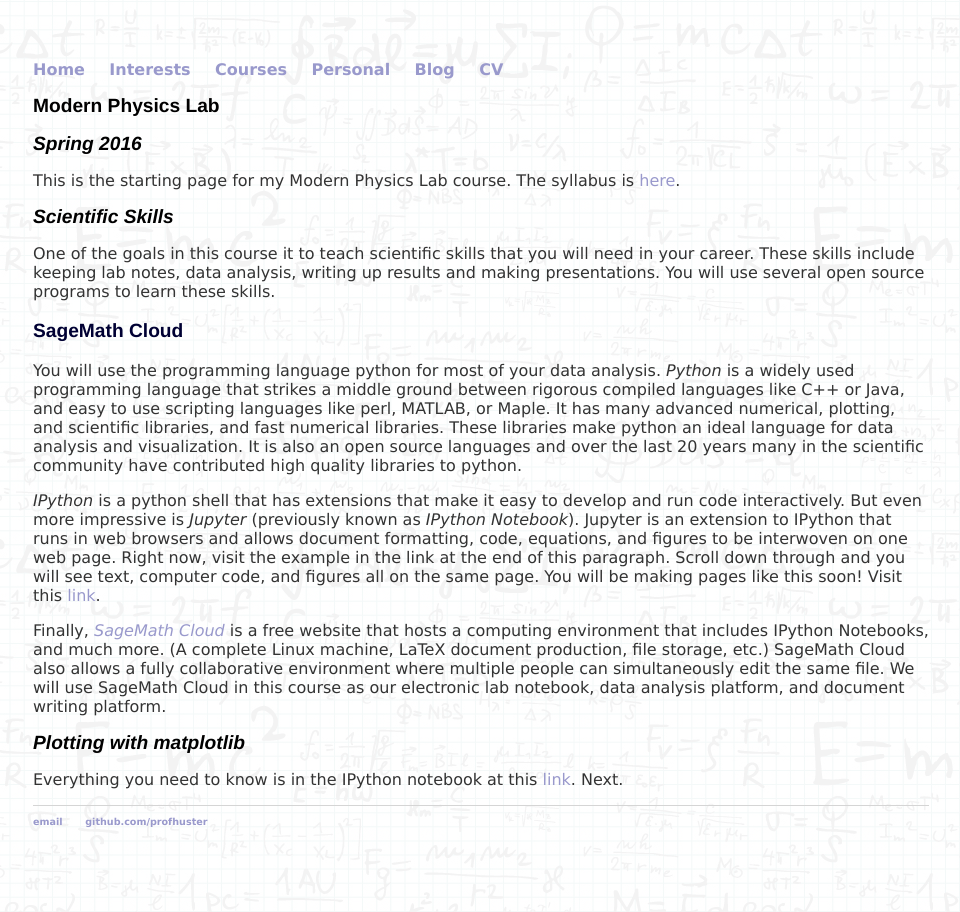
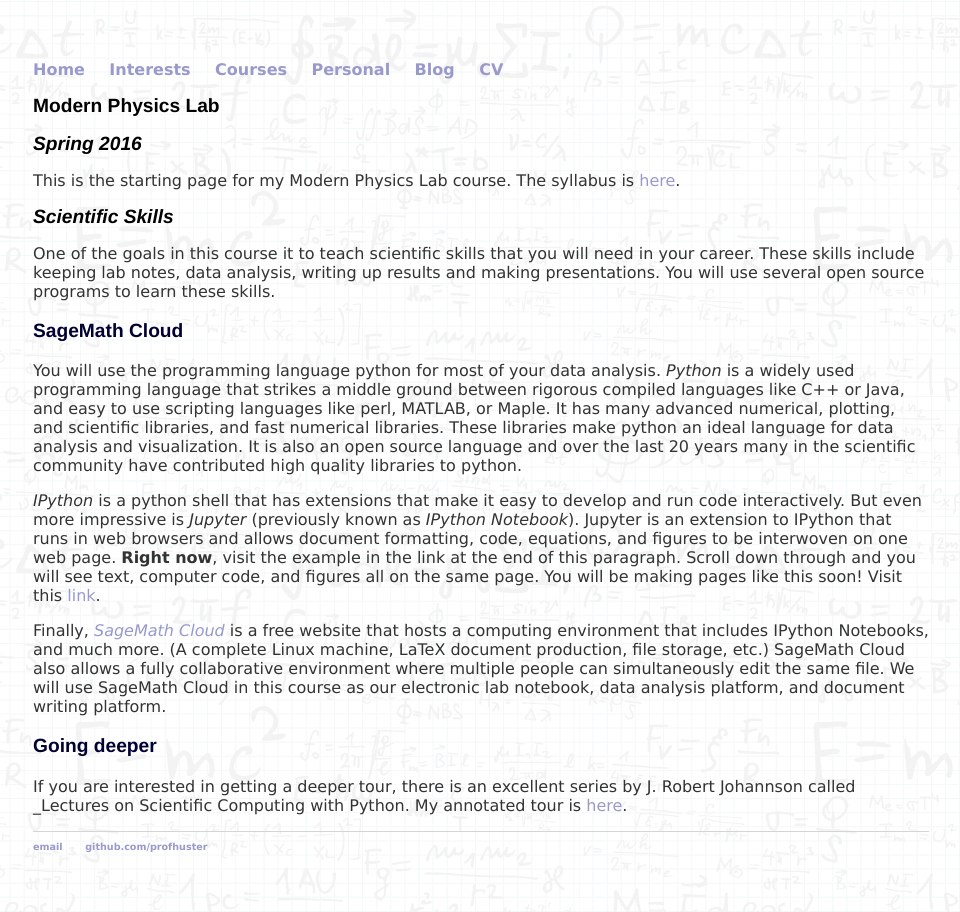
Before and after one commit to profhuster/profhuster.github.io, a Jekyll site: the page built from courses/ModPhysLab/index.md, in a window 1280 px wide. Shown: the whole page, without its empty margins (159-1119 px from the left). Built offline with Jekyll 4.4.1, drawn with Linux system fonts in a browser that asks for light colours.

Commit message:
Update index.md

```diff
--- a/courses/ModPhysLab/index.md
+++ b/courses/ModPhysLab/index.md
@@ -12,13 +12,12 @@
 One of the goals in this course it to teach scientific skills that you will need in your career. These skills include keeping lab notes, data analysis, writing up results and making presentations. You will use several open source programs to learn these skills.
 
 ### SageMath Cloud
-You will use the programming language python for most of your data analysis. _Python_ is a widely used programming language that strikes a middle ground between rigorous compiled languages like C++ or Java, and easy to use scripting languages like perl, MATLAB, or Maple. It has many advanced numerical, plotting, and scientific libraries, and fast numerical libraries. These libraries make python an ideal language for data analysis and visualization. It is also an open source languages and over the last 20 years many in the scientific community have contributed high quality libraries to python.
+You will use the programming language python for most of your data analysis. _Python_ is a widely used programming language that strikes a middle ground between rigorous compiled languages like C++ or Java, and easy to use scripting languages like perl, MATLAB, or Maple. It has many advanced numerical, plotting, and scientific libraries, and fast numerical libraries. These libraries make python an ideal language for data analysis and visualization. It is also an open source language and over the last 20 years many in the scientific community have contributed high quality libraries to python.
 
-_IPython_ is a python shell that has extensions that make it easy to develop and run code interactively. But even more impressive is _Jupyter_ (previously known as _IPython Notebook_). Jupyter is an extension to IPython that runs in web browsers and allows document formatting, code, equations, and figures to be interwoven on one web page. Right now, visit the example in the link at the end of this paragraph. Scroll down through and you will see text, computer code, and figures all on the same page. You will be making pages like this soon! Visit this [link](http://nbviewer.ipython.org/github/jrjohansson/scientific-python-lectures/blob/master/Lecture-4-Matplotlib.ipynb).
+_IPython_ is a python shell that has extensions that make it easy to develop and run code interactively. But even more impressive is _Jupyter_ (previously known as _IPython Notebook_). Jupyter is an extension to IPython that runs in web browsers and allows document formatting, code, equations, and figures to be interwoven on one web page. __Right now__, visit the example in the link at the end of this paragraph. Scroll down through and you will see text, computer code, and figures all on the same page. You will be making pages like this soon! Visit this [link](http://nbviewer.ipython.org/github/jrjohansson/scientific-python-lectures/blob/master/Lecture-4-Matplotlib.ipynb).
 
 Finally, [_SageMath Cloud_](http://cloud.sagemath.com) is a free website that hosts a computing environment that includes IPython Notebooks, and much more. (A complete Linux machine, LaTeX document production, file storage, etc.) SageMath Cloud also allows a fully collaborative environment where multiple people can simultaneously edit the same file.
 We will use SageMath Cloud in this course as our electronic lab notebook, data analysis platform, and document writing platform.
 
-## Plotting with matplotlib
-Everything you need to know is in the IPython notebook at this [link](http://nbviewer.ipython.org/github/jrjohansson/scientific-python-lectures/blob/master/Lecture-4-Matplotlib.ipynb).
-Next.
+### Going deeper
+If you are interested in getting a deeper tour, there is an excellent series by J. Robert Johannson called _Lectures on Scientific Computing with Python. My annotated tour is [here](SciCompTour).
```
